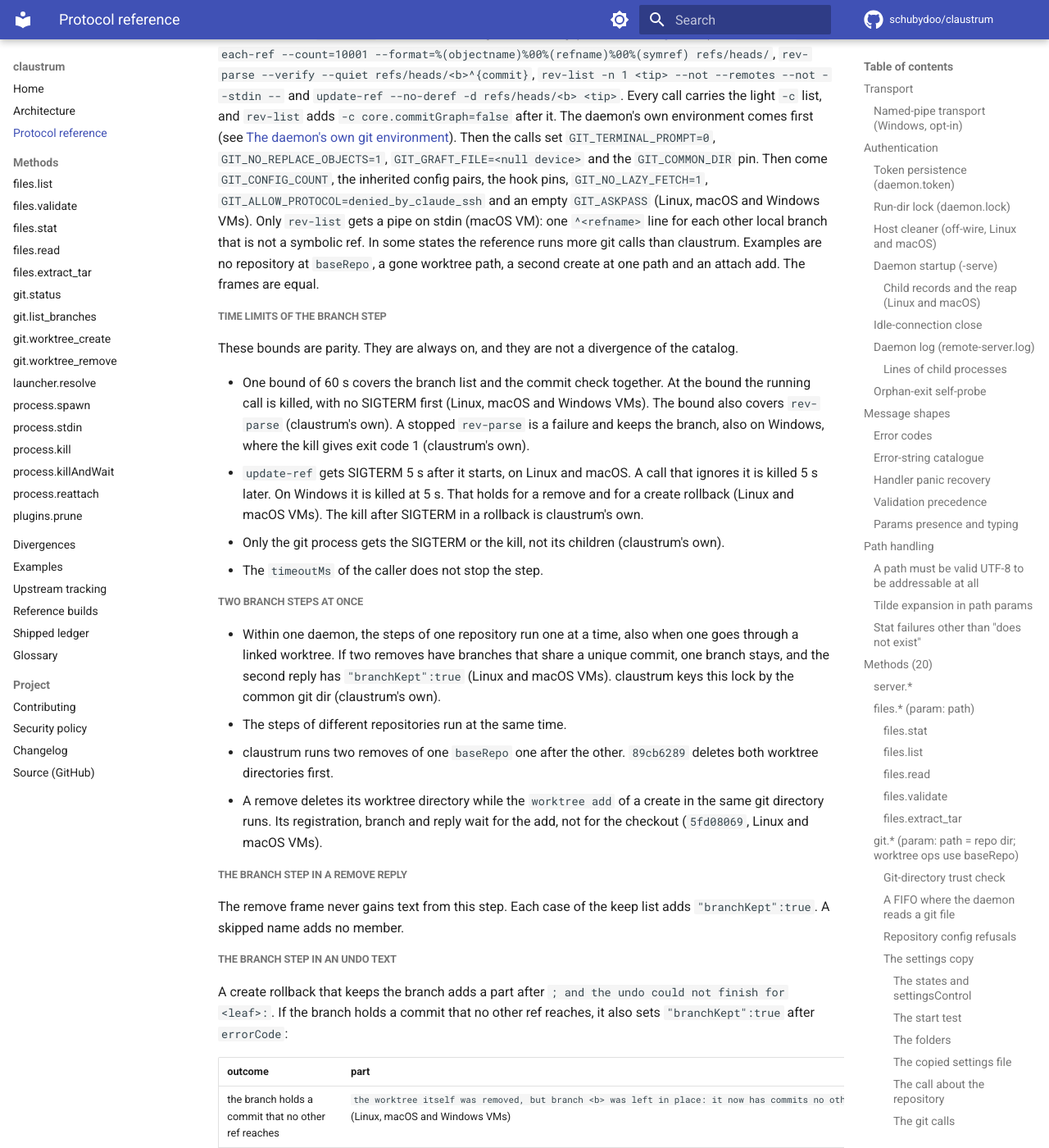
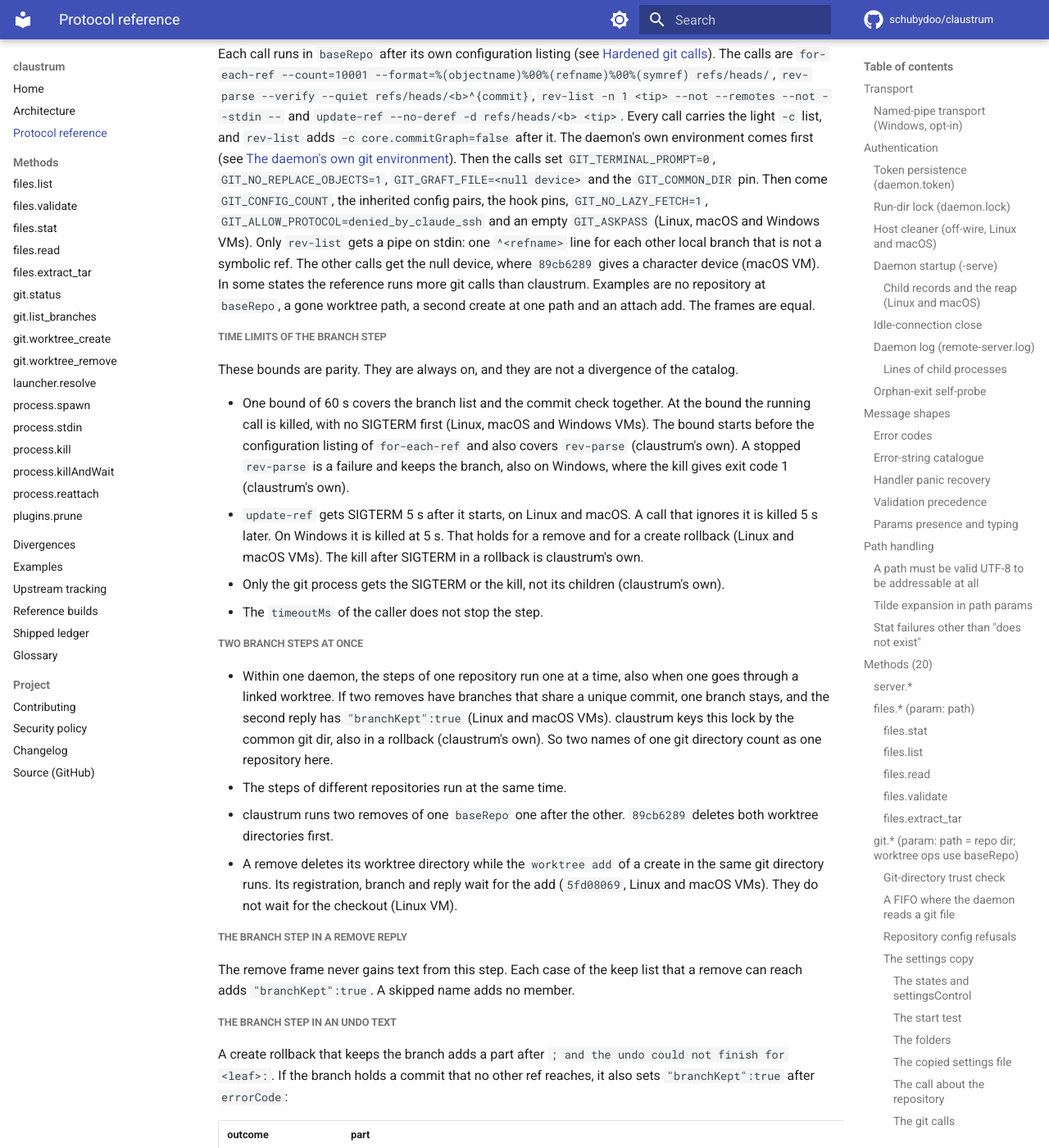
Before and after one commit to schubydoo/claustrum, an MkDocs documentation site: the page built from docs/PROTOCOL.md, in a window 1280 px wide and 1400 px high, scrolled down 82592 px. Shown: the whole window at 82% size. Built offline with MkDocs 1.6.1 and Material for MkDocs 9.7.7, drawn with Linux system fonts in a browser that asks for light colours; comment, search, counter and statistics services are not loaded; some of the changed text lies outside the part shown.

Commit message:
docs: fix the review findings of the branch step cut
Co-Authored-By: Claude Opus 5.5 <noreply@anthropic.com>

```diff
--- a/docs/PROTOCOL.md
+++ b/docs/PROTOCOL.md
@@ -3120,7 +3120,8 @@ The branch step deletes a branch only when another local branch or a
 remote-tracking ref reaches its tip. Else it keeps the branch.
 `git.worktree_remove` runs it after the worktree directory and its registration
 go. The `git.worktree_create` rollbacks run it on the branch that the call made.
-`<b>` is `branchName` as sent. A rule that is not marked is measured against
+`<b>` is `branchName` as sent. `<tip>` is the object name in the listed record
+of `refs/heads/<b>`. A rule that is not marked is measured against
 `89cb6289` on a Linux VM. A rule that names macOS or Windows was measured there
 too. A rule marked "claustrum's own" is not measured.
 
@@ -3173,8 +3174,10 @@ calls set `GIT_TERMINAL_PROMPT=0`,
 the hook pins,
 `GIT_NO_LAZY_FETCH=1`,
 `GIT_ALLOW_PROTOCOL=denied_by_claude_ssh` and an empty `GIT_ASKPASS` (Linux,
-macOS and Windows VMs). Only `rev-list` gets a pipe on stdin (macOS VM): one
-`^<refname>` line for each other local branch that is not a symbolic ref. In
+macOS and Windows VMs). Only `rev-list` gets a pipe on stdin: one
+`^<refname>` line for each other local branch that is not a symbolic ref. The
+other calls get the null device, where `89cb6289` gives a character device (macOS
+VM). In
 some states the reference runs more git calls than claustrum. Examples are no
 repository at `baseRepo`, a gone worktree path, a second create at one path and
 an attach add. The frames are equal.
@@ -3186,7 +3189,8 @@ the catalog.
 
 - One bound of 60 s covers the branch list and the commit check together. At the
   bound the running call is killed, with no SIGTERM first (Linux, macOS and
-  Windows VMs). The bound also covers `rev-parse` (claustrum's own). A stopped
+  Windows VMs). The bound starts before the configuration listing of
+  `for-each-ref` and also covers `rev-parse` (claustrum's own). A stopped
   `rev-parse` is a failure and keeps the branch, also on Windows, where the kill
   gives exit code 1 (claustrum's own).
 - `update-ref` gets SIGTERM 5 s after it starts, on Linux and macOS. A call that
@@ -3203,18 +3207,20 @@ the catalog.
   one goes through a linked worktree. If two removes have branches that share a
   unique commit, one branch stays, and the second reply has
   `"branchKept":true` (Linux and macOS VMs). claustrum keys this lock by the
-  common git dir (claustrum's own).
+  common git dir, also in a rollback (claustrum's own). So two names of one git
+  directory count as one repository here.
 - The steps of different repositories run at the same time.
 - claustrum runs two removes of one `baseRepo` one after the other. `89cb6289`
   deletes both worktree directories first.
 - A remove deletes its worktree directory while the `worktree add` of a create
   in the same git directory runs. Its registration, branch and reply wait for
-  the add, not for the checkout (`5fd08069`, Linux and macOS VMs).
+  the add (`5fd08069`, Linux and macOS VMs). They do not wait for the checkout
+  (Linux VM).
 
 ##### The branch step in a remove reply
 
 The remove frame never gains text from this step. Each case of the keep list
-adds `"branchKept":true`. A skipped name adds no member.
+that a remove can reach adds `"branchKept":true`. A skipped name adds no member.
 
 ##### The branch step in an undo text
 
```
